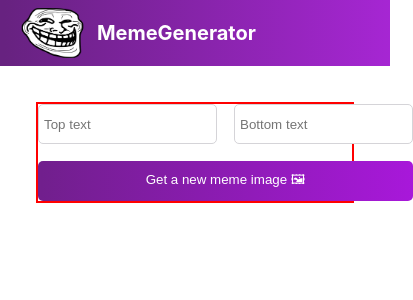
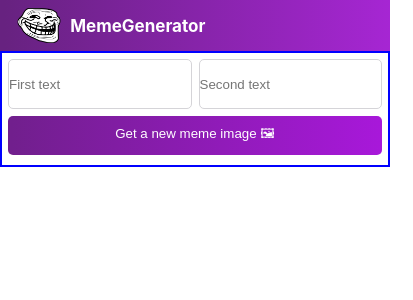
Before and after one commit to PgGitau/memegenerator, a React (Create React App) app: page / in a window 390 px wide. Shown: the top 300 px of the page, 413 px wide, since content can reach past the window. Built offline with nearby package versions, Linux system fonts and the light colour scheme.

Commit message:
edit form and navbar styling

```diff
--- a/src/components/Form/Form.css
+++ b/src/components/Form/Form.css
@@ -1,18 +1,29 @@
 .form-container{
-    padding: 36px;
+    padding: 6px;
+    border: 2px solid blue;
 }
 .form {
     display: grid;
-    grid-template: 40px 40px / 1fr 1fr;
-    gap: 17px;
-    border: 2px solid red;
+    height: 100px;
+    width: 100%;
+    grid-template: 50px .9fr / 1fr 1fr;
+    grid-template-areas: "input1 input2"
+                         "button button";
+    gap: 7px;
+    /* border: 2px solid red; */
 }
-
+.input1 {
+    grid-area: input1;
+}
+.input2 {
+    grid-area: input2;
+}
 .form-input {
     font-family: "Karla", sans-serif;
     border-radius: 5px;
     border: 1px solid #D5D4D8;
-    text-indent: 5px;
+    min-width: 0;
+    /* text-indent: 5px; */
 }
 
 .form-button {
--- a/src/components/Form/Form.js
+++ b/src/components/Form/Form.js
@@ -4,8 +4,8 @@ function Form() {
     return(
         <div className="form-container">
             <form className="form" name='memeform' method='post' action='#'>
-                <input className="form-input" type="text" placeholder="Top text" name="first" id="first"></input>
-                <input className="form-input" type="text" placeholder="Bottom text" name="last" id="last"></input>
+                <input className="form-input input1" type="text" placeholder="First text" name="first" id="first"></input>
+                <input className="form-input input2" type="text" placeholder="Second text" name="last" id="last"></input>
                 <button className="form-button">Get a new meme image 🖼</button>
             </form>
         </div>
--- a/src/components/Navbar/Navbar.css
+++ b/src/components/Navbar/Navbar.css
@@ -18,3 +18,18 @@
     font-weight: 700;
     color: white;
 }
+
+/* media queries */
+@media (max-width: 640px) {
+    .logo img {
+        /* border: 2px solid red; */
+        height: 35px;
+        display: block;
+    }
+    .navbar-container h1 {
+        font-size: 17px;
+        line-height: 24px;
+        font-weight: 700;
+        color: white;
+    }
+}
```
